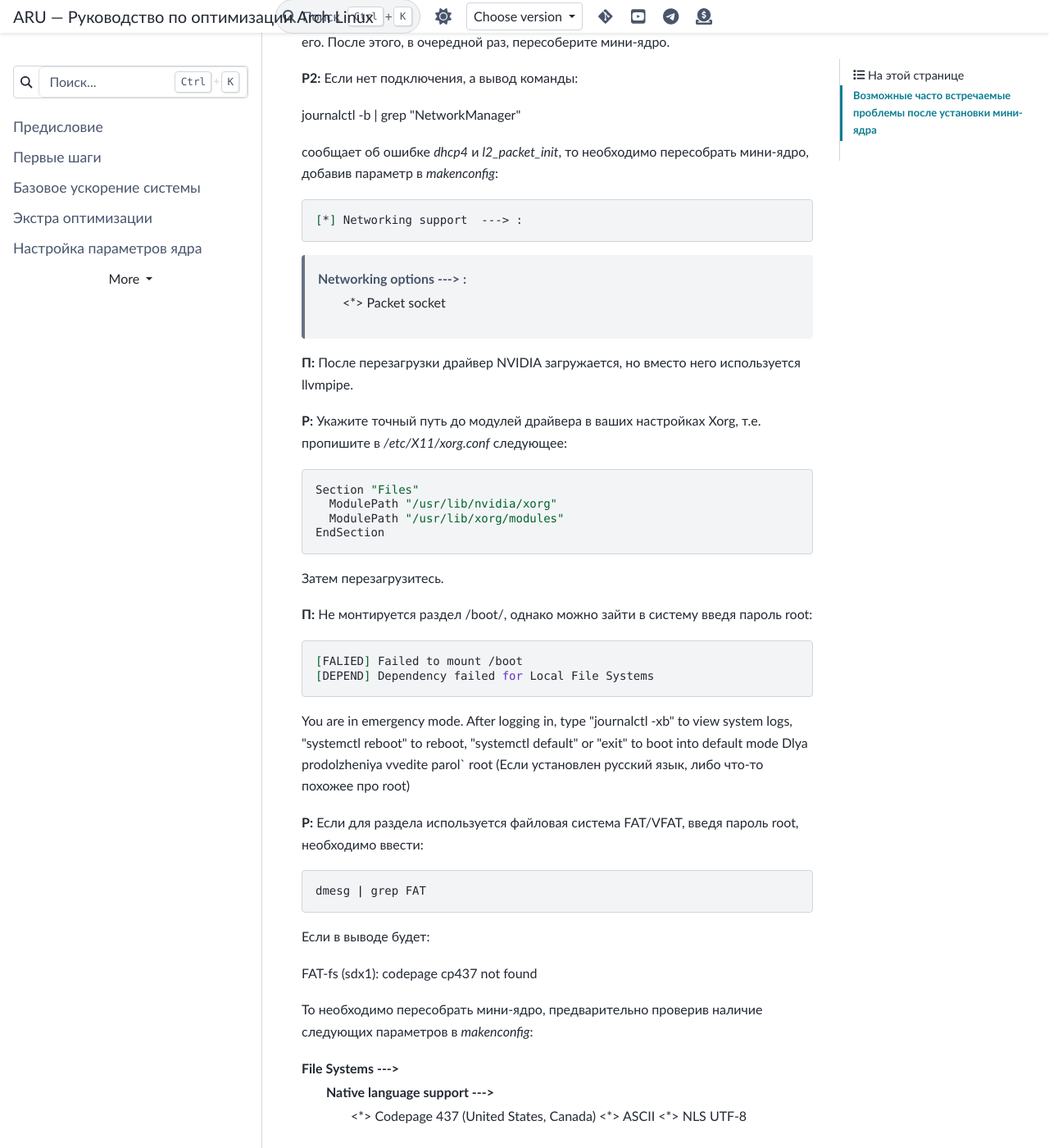
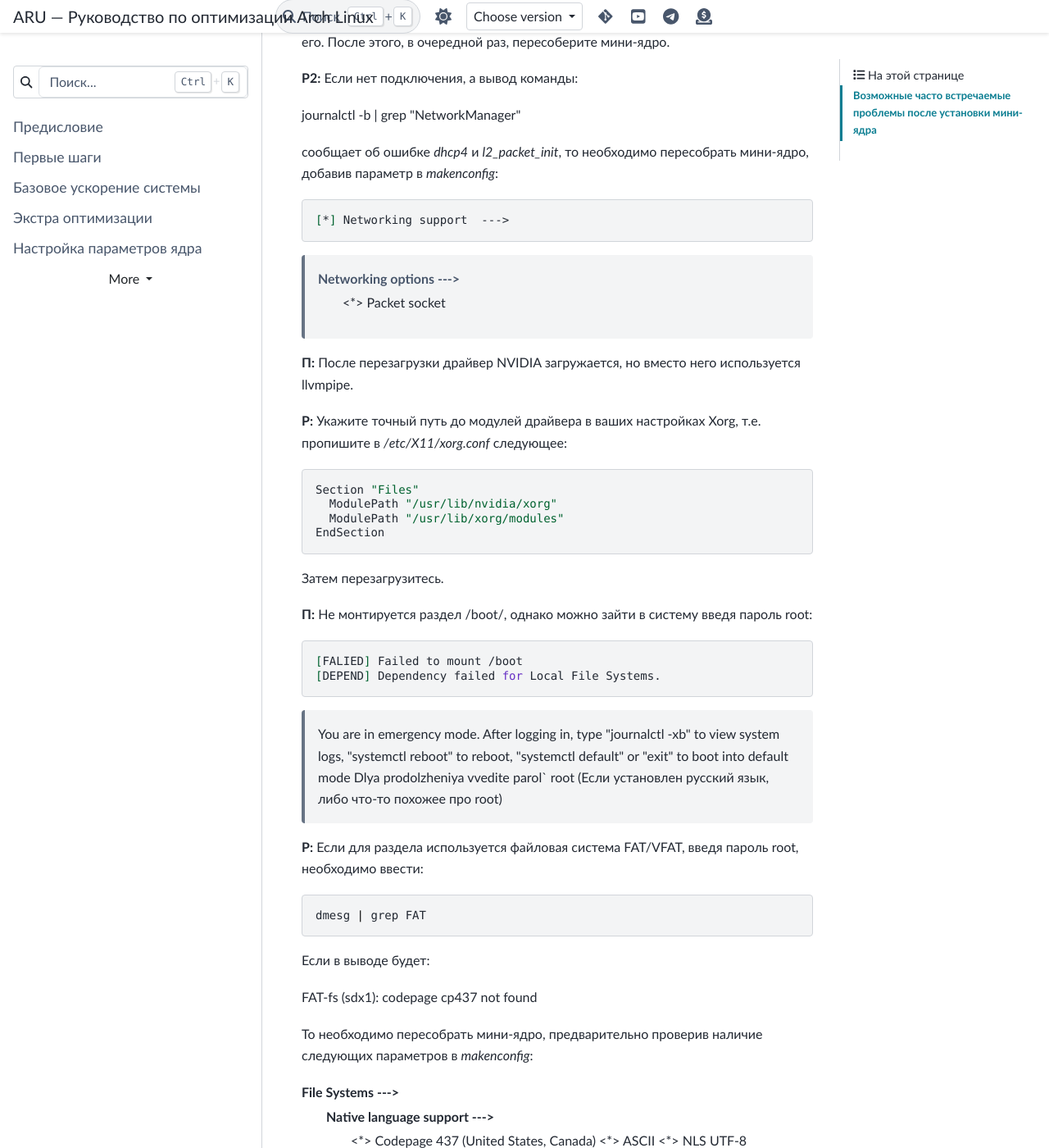
Before and after one commit to ventureoo/ARU, a Sphinx documentation site: the page built from docs/source/mini-kernel.rst, in a window 1280 px wide and 1400 px high, scrolled down 3144 px. Shown: the whole window at 82% size. Built offline with Sphinx 7.4.7 and the PyData theme 0.15.4, drawn with Linux system fonts in a browser that asks for light colours.

```diff
--- a/docs/source/mini-kernel.rst
+++ b/docs/source/mini-kernel.rst
@@ -140,8 +140,8 @@ journalctl -b | grep "NetworkManager"
 
 сообщает об ошибке *dhcp4* и *l2_packet_init*, то необходимо пересобрать мини-ядро, добавив параметр в *makenconfig*::
 
-[*] Networking support  ---> :
-      Networking options  ---> :
+[*] Networking support  --->
+      Networking options  --->
         <*> Packet socket
 
 **П:** После перезагрузки драйвер NVIDIA загружается, но вместо него
@@ -160,9 +160,9 @@ journalctl -b | grep "NetworkManager"
 **П:** Не монтируется раздел /boot/, однако можно зайти в систему введя пароль root::
 
 [FALIED] Failed to mount /boot
-[DEPEND] Dependency failed for Local File Systems
-You are in emergency mode. After logging in, type "journalctl -xb" to view system logs, "systemctl reboot" to reboot, "systemctl default" or "exit" to boot into default mode
-Dlya prodolzheniya vvedite parol` root    (Если установлен русский язык, либо что-то похожее про root)
+[DEPEND] Dependency failed for Local File Systems.
+  You are in emergency mode. After logging in, type "journalctl -xb" to view system logs, "systemctl reboot" to reboot, "systemctl default" or "exit" to boot into default mode
+  Dlya prodolzheniya vvedite parol` root    (Если установлен русский язык, либо что-то похожее про root)
 
 **Р:** Если для раздела используется файловая система FAT/VFAT, введя пароль root, необходимо ввести::
 
```
